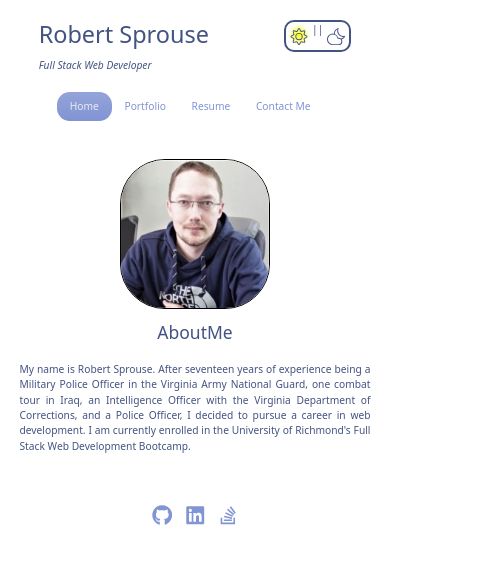
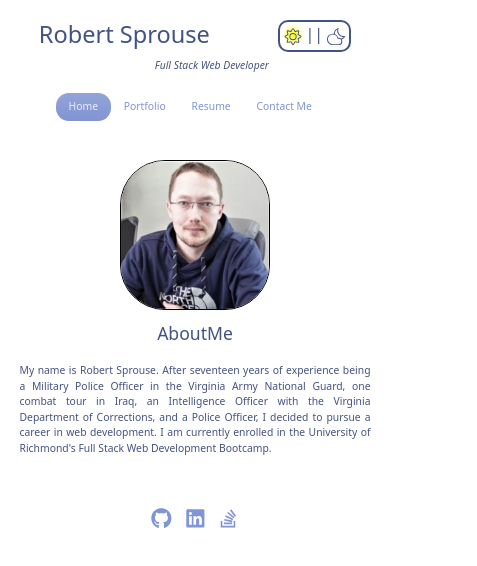
Before and after one commit to RobSprouse/Robert-Sprouse-My-Portfolio, a React (Vite) app: page / in a window 390 px wide. Shown: the top 566 px of the page, 477 px wide, since content can reach past the window. Built offline with nearby package versions, Linux system fonts and the light colour scheme.

Commit message:
added font size to theme button to keep size

```diff
--- a/src/components/UI/Header/Header.jsx
+++ b/src/components/UI/Header/Header.jsx
@@ -11,7 +11,8 @@ const Header = ({ isDarkModeEnabled, toggleDarkMode }) => {
           themeButton: "themeButton d-flex",
           sunIcon: isDarkModeEnabled ? "pt-1 " : "pt-1 lightModeHighlight",
           moonIcon: !isDarkModeEnabled ? "pt-1 " : "pt-1 darkModeHighlight",
-          h5: "padding-left-heading mb-4",
+          h5: "margin-left-heading mb-4",
+          important: "important",
      };
 
      return (
@@ -21,12 +22,12 @@ const Header = ({ isDarkModeEnabled, toggleDarkMode }) => {
                          <h1 className={styles.h1}>Robert Sprouse</h1>
                          <div className={styles.themeButton} onClick={toggleDarkMode}>
                               <CiSun className={styles.sunIcon} size={26} />
-                              <p>||</p>
+                              <p className={styles.important}>||</p>
                               <CiCloudMoon className={styles.moonIcon} size={26} />
                          </div>
                     </div>
                     <h5 className={styles.h5}>
-                         <em className="">Full Stack Web Developer</em>
+                         <em>Full Stack Web Developer</em>
                     </h5>
 
                     <Nav />
--- a/src/components/UI/Header/header.scss
+++ b/src/components/UI/Header/header.scss
@@ -1,5 +1,5 @@
-.padding-left-heading {
-     padding-left: 4rem; // Adjust this value as needed
+.margin-left-heading {
+     margin-left: 9rem; // Adjust this value as needed
 }
 
 .themeButton {
@@ -18,3 +18,7 @@
 .darkModeHighlight {
      background: radial-gradient(circle, rgb(143, 53, 245) 0%, rgba(255, 255, 255, 0) 60%);
 }
+
+.important {
+     font-size: 16px; // Adjust this value as needed
+}
--- a/src/main.scss
+++ b/src/main.scss
@@ -27,7 +27,7 @@ main {
 }
 @media screen and (max-width: 500px) {
      * {
-          font-size: 0.8rem;
+          font-size: 0.805rem;
      }
 
      main {
```
